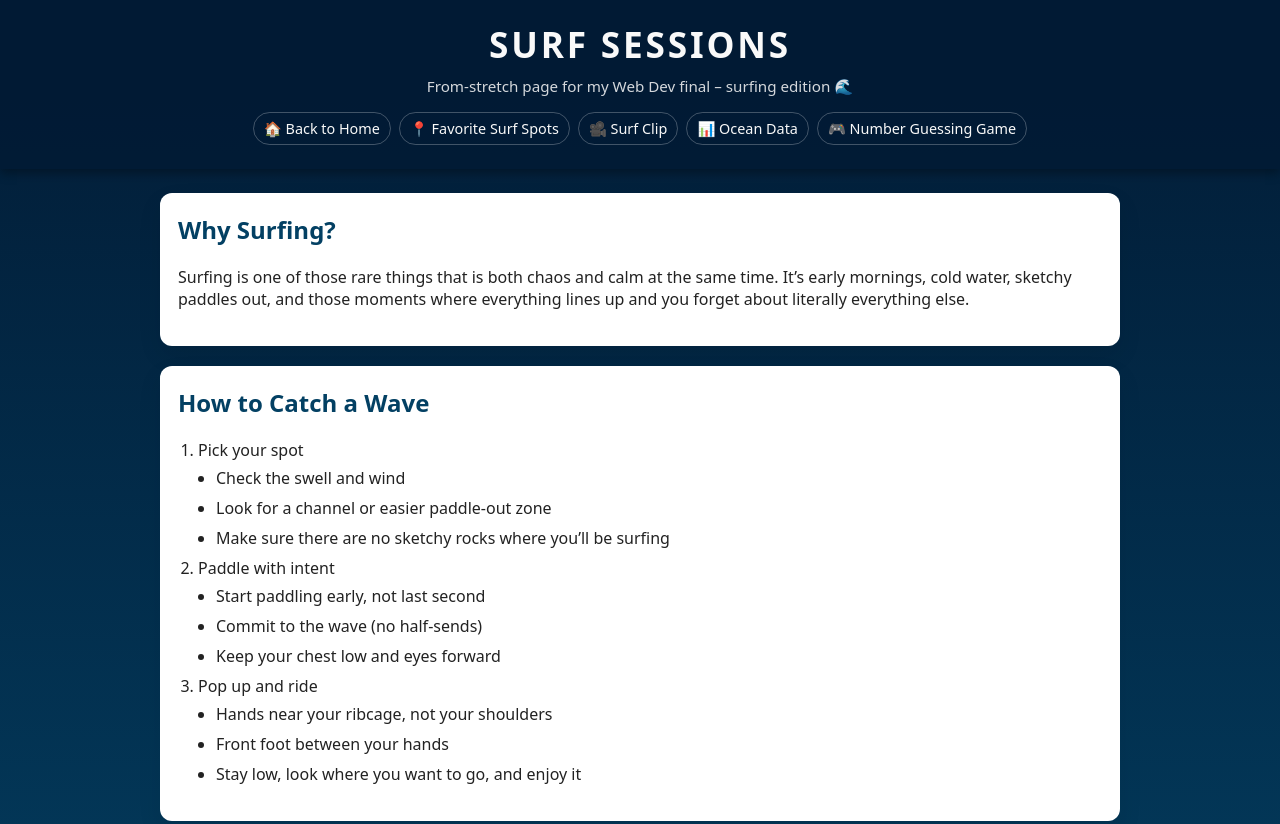
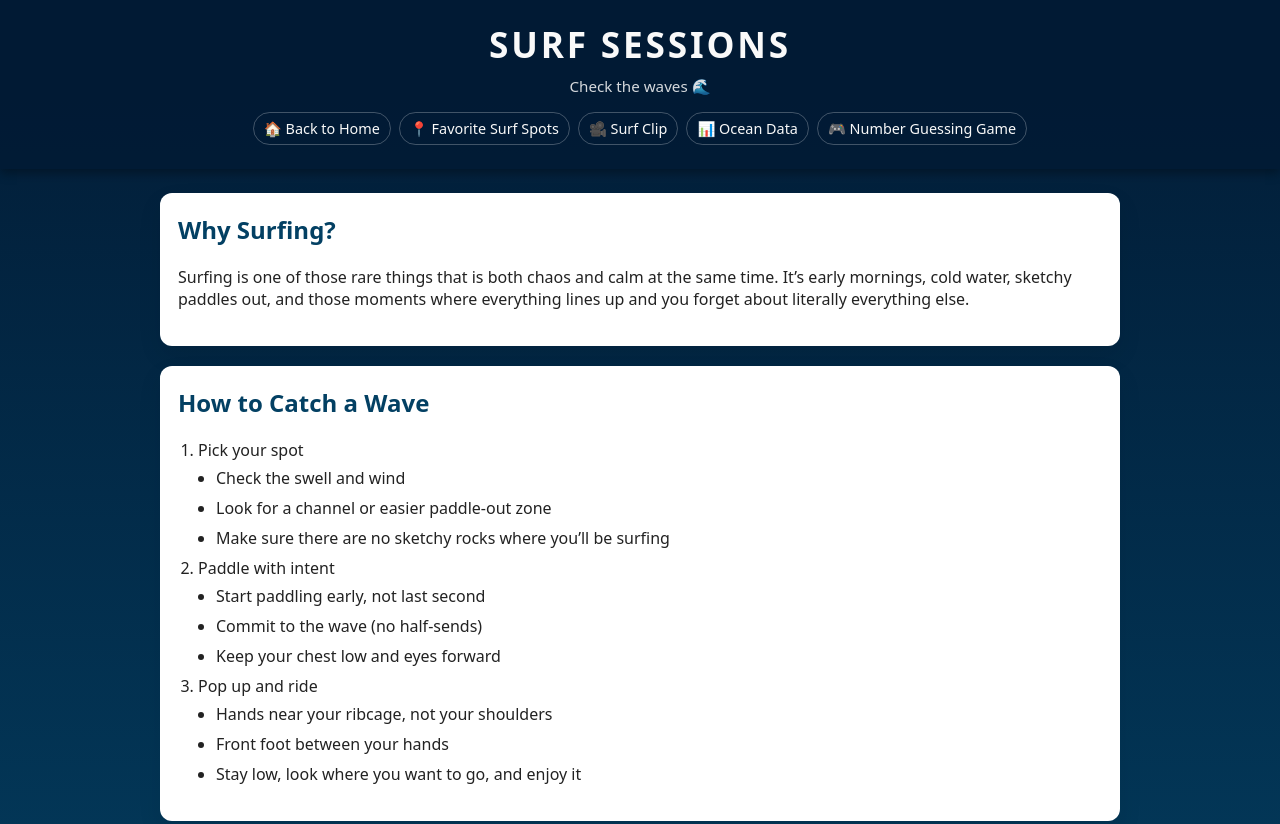
Before and after one commit to luked9/web-final, a plain HTML site: page scratch.html in a window 1280 px wide. Shown: the top 824 px of the page. Drawn offline with Linux system fonts and the light colour scheme.

Commit message:
Update scratch.html

```diff
--- a/scratch.html
+++ b/scratch.html
@@ -12,7 +12,7 @@
   <header class="site-header">
     <div class="header-inner">
       <h1>Surf Sessions</h1>
-      <p class="tagline">From-stretch page for my Web Dev final – surfing edition 🌊</p>
+      <p class="tagline">Check the waves 🌊</p>
       <nav class="top-nav">
         <a href="index.html">🏠 Back to Home</a>
         <a href="#spots">📍 Favorite Surf Spots</a>
```
